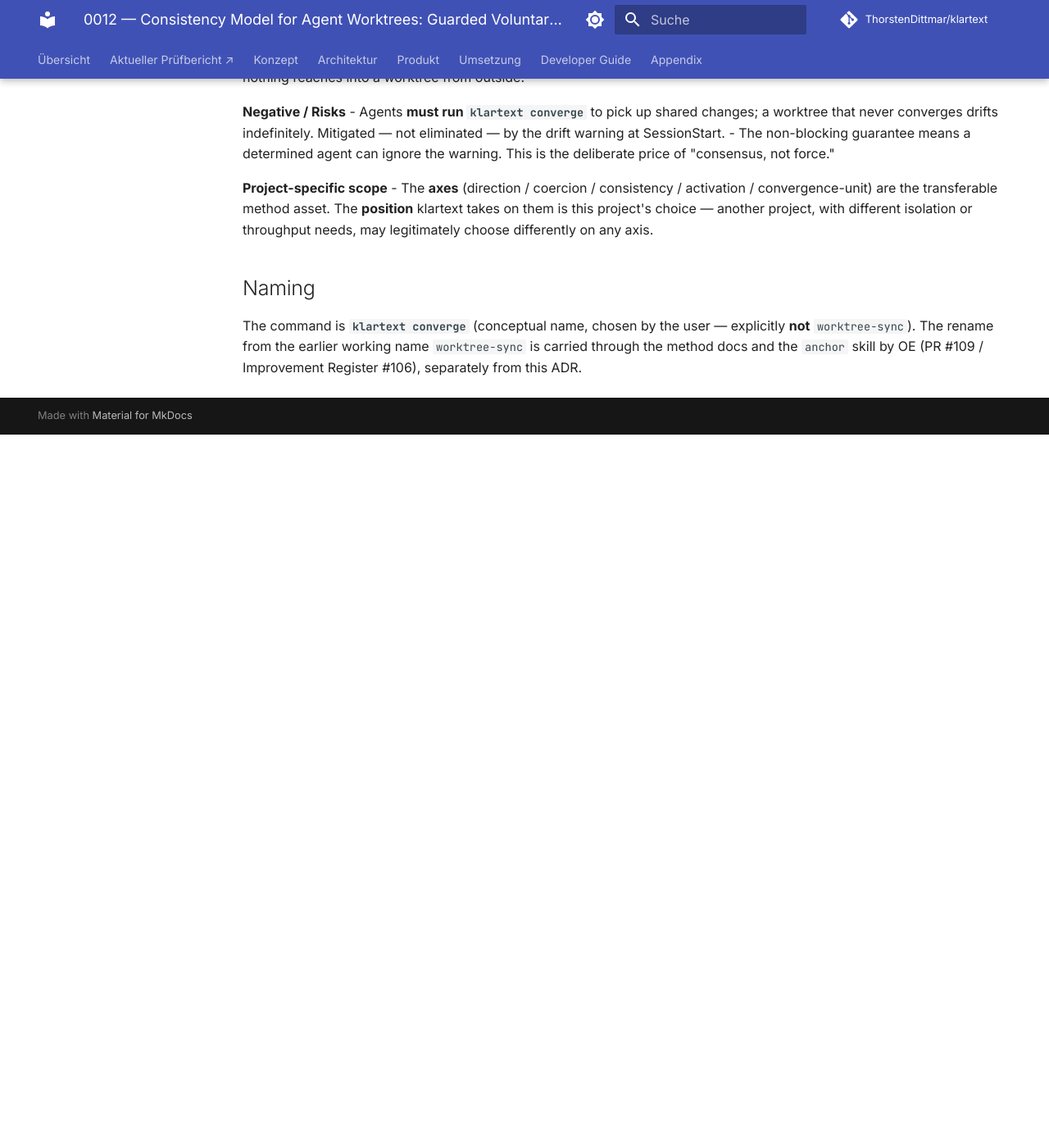
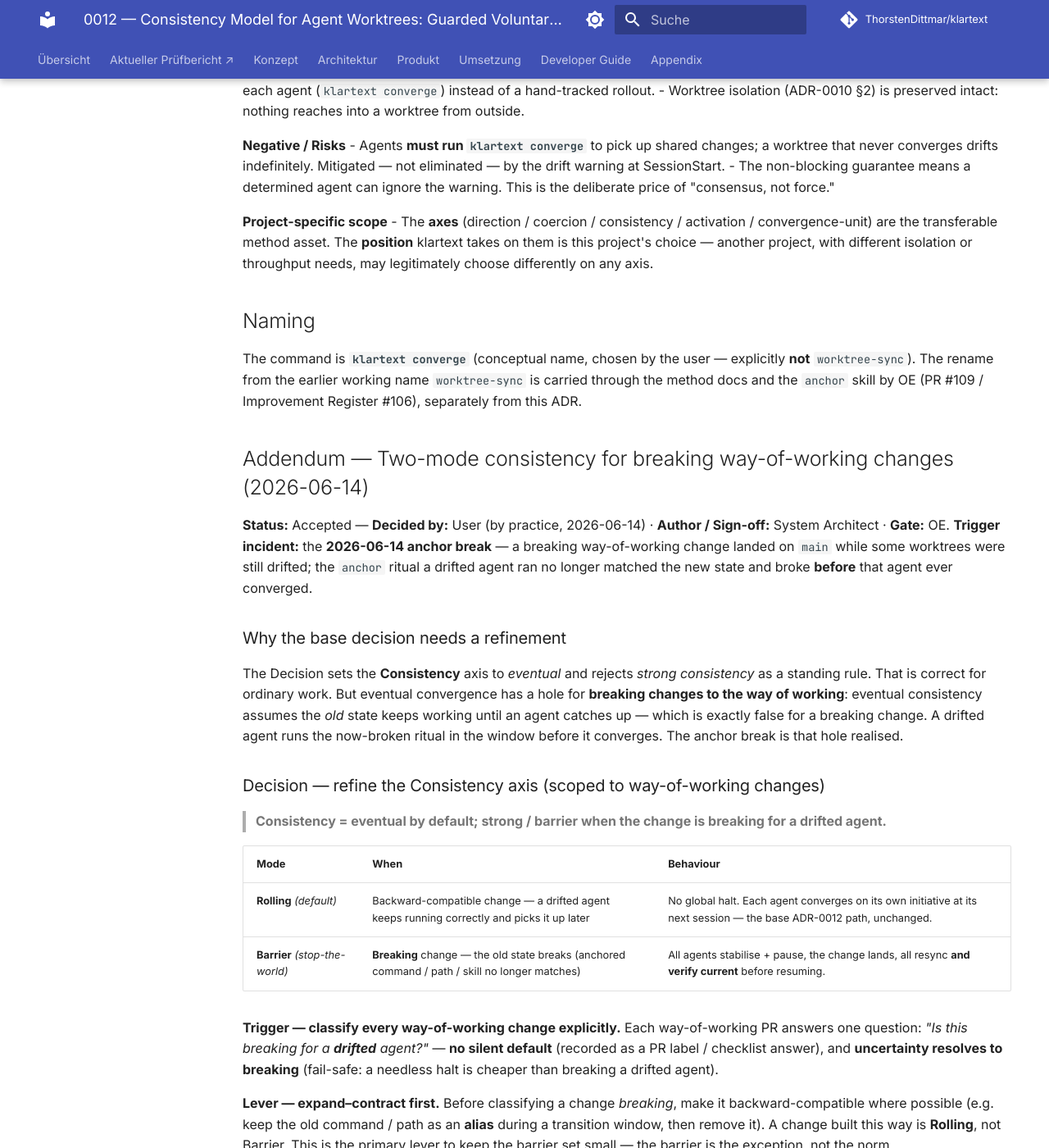
Before and after one commit to ThorstenDittmar/klartext, an MkDocs documentation site: the page built from docs/adr/0012-worktree-convergence-model.md, in a window 1280 px wide and 1400 px high, scrolled down 2727 px. Shown: the whole window at 82% size. Built offline with MkDocs 1.6.1 and Material for MkDocs 9.7.7, drawn with Linux system fonts in a browser that asks for light colours; comment, search, counter and statistics services are not loaded; before the commit the page ends 3257 px from its top, so only the background shows below that; some of the changed text lies outside the part shown.

Commit message:
docs(adr): ADR-0012 addendum — two-mode consistency for breaking method changes (#118)
Pure eventual convergence (base ADR-0012) is unsafe for BREAKING
way-of-working changes: a drifted agent runs the now-broken ritual before
it ever converges — realised as the 2026-06-14 anchor break. Refine the
Consistency axis: eventual by default, stop-the-world barrier when a
change is breaking for a drifted agent. Trigger = explicit per-PR
"breaking for a drifted agent?" classification (no silent default;
uncertainty -> breaking). Lever = expand-contract first to keep changes
on the cheap rolling path.

Scoped to way-of-working/shared-substrate changes only (product changes
stay eventual). Explicitly NOT a reversal of the rejected "strong
consistency" alternative — the barrier is a bounded land-time event, not
a standing precondition; non-blocking guarantee preserved on the rolling
path. Procedure lives in OE's Controlled Method Rollout practice (#115);
classification gate + verify-before-resume are DevOps. Referenced, not
duplicated.

Briefing-Quelle: OE inbox (2026-06-14).

Co-authored-by: Claude Opus 4.8 (1M context) <noreply@anthropic.com>

```diff
--- a/docs/adr/0012-worktree-convergence-model.md
+++ b/docs/adr/0012-worktree-convergence-model.md
@@ -41,7 +41,7 @@ are the transferable asset; the position below is klartext's deliberate choice.
 |---|---|---|
 | **Direction** | **Pull**, not Push | The agent pulls on its own initiative. A push (someone rebasing a worktree from outside) reaches into a working directory the agent owns. |
 | **Coercion** | **Consensus**, not Force | Convergence **never touches WIP** and **never auto-rebases feature branches**. It is an invitation, not a command. |
-| **Consistency** | **Eventual**, not Strong | Worktrees are *allowed* to lag. Convergence is an explicit act, not a precondition for work. |
+| **Consistency** | **Eventual**, not Strong | Worktrees are *allowed* to lag. Convergence is an explicit act, not a precondition for work. *(Refined by the [Addendum — Two-mode consistency](#addendum--two-mode-consistency-for-breaking-way-of-working-changes-2026-06-14): eventual by default, but a stop-the-world **barrier** for a change that is **breaking for a drifted agent**.)* |
 | **Activation** | **Explicitly forced**, not implicitly emergent | A **named command** plus a **drift warning** — not a hidden launcher side effect as before. The mechanism is visible and owned. |
 | **Convergence unit** | **Whole-branch** (`rebase origin/main`), not partial | Motivated by the shared layer: settings + hooks + allowlists + pins + standards form one coherent state. A partial pull would produce an incoherent mix. *(Point A.)* |
 
@@ -114,3 +114,67 @@ ADR.
 The command is **`klartext converge`** (conceptual name, chosen by the user — explicitly **not**
 `worktree-sync`). The rename from the earlier working name `worktree-sync` is carried through the method
 docs and the `anchor` skill by OE (PR #109 / Improvement Register #106), separately from this ADR.
+
+## Addendum — Two-mode consistency for breaking way-of-working changes (2026-06-14)
+
+**Status:** Accepted — **Decided by:** User (by practice, 2026-06-14) · **Author / Sign-off:** System
+Architect · **Gate:** OE. **Trigger incident:** the **2026-06-14 anchor break** — a breaking
+way-of-working change landed on `main` while some worktrees were still drifted; the `anchor` ritual a
+drifted agent ran no longer matched the new state and broke **before** that agent ever converged.
+
+### Why the base decision needs a refinement
+
+The Decision sets the **Consistency** axis to *eventual* and rejects *strong consistency* as a standing
+rule. That is correct for ordinary work. But eventual convergence has a hole for **breaking changes to
+the way of working**: eventual consistency assumes the *old* state keeps working until an agent catches
+up — which is exactly false for a breaking change. A drifted agent runs the now-broken ritual in the
+window before it converges. The anchor break is that hole realised.
+
+### Decision — refine the Consistency axis (scoped to way-of-working changes)
+
+> **Consistency = eventual by default; strong / barrier when the change is breaking for a drifted agent.**
+
+| Mode | When | Behaviour |
+|---|---|---|
+| **Rolling** *(default)* | Backward-compatible change — a drifted agent keeps running correctly and picks it up later | No global halt. Each agent converges on its own initiative at its next session — the base ADR-0012 path, unchanged. |
+| **Barrier** *(stop-the-world)* | **Breaking** change — the old state breaks (anchored command / path / skill no longer matches) | All agents stabilise + pause, the change lands, all resync **and verify current** before resuming. |
+
+**Trigger — classify every way-of-working change explicitly.** Each way-of-working PR answers one
+question: *"Is this breaking for a **drifted** agent?"* — **no silent default** (recorded as a PR
+label / checklist answer), and **uncertainty resolves to breaking** (fail-safe: a needless halt is
+cheaper than breaking a drifted agent).
+
+**Lever — expand–contract first.** Before classifying a change *breaking*, make it backward-compatible
+where possible (e.g. keep the old command / path as an **alias** during a transition window, then
+remove it). A change built this way is **Rolling**, not Barrier. This is the primary lever to keep the
+barrier set small — the barrier is the exception, not the norm.
+
+### Reconciliation with the base decision (this is not a reversal)
+
+- **Scope.** This addendum governs **way-of-working / shared-substrate changes only** — skills, rituals,
+  `settings.json` / hooks / allowlists, and the commands and paths they reference. **Product changes**
+  (code, ADRs, domain docs — which advance the Software System, not the Way of Working) are **out of
+  scope** and remain purely eventual.
+- **The Barrier mode does not revive the rejected "Strong consistency — block work until synced"
+  alternative.** That rejection stands: convergence is *not* a standing precondition for all work. The
+  barrier is a **bounded, coordinated, land-time event** for a single breaking method change — declared,
+  executed, and over. Outside a declared barrier, convergence stays voluntary and eventual, and the
+  **non-blocking guarantee (Point D) is fully preserved** on the default rolling path.
+
+### Procedure and mechanism live elsewhere — referenced, not duplicated
+
+- **Procedure:** the rollout steps (Barrier = *Stabilise & Halt* (the `anchor` ritual) → *Update* incl.
+  tooling bootstrap → *Resync & Verify current*) are owned by OE's Practice **Controlled Method Rollout**
+  (`docs/superpowers/improvement/practices/controlled-method-rollout.md`, PR #115). This addendum records
+  only the **decision**; the Practice carries the **how**.
+- **Mechanism (DevOps):** the per-PR **classification gate** ("breaking?") and the
+  **verify-current-before-resume** check — which is exactly the SessionStart **drift / G2** check (the
+  detection half of *Drift Awareness*, Register #106). The convergence action remains `klartext converge`
+  (base decision). Until those land, the barrier is run by hand, as it was on 2026-06-14.
+
+### Consequences
+
+- Closes the eventual-consistency hole for breaking method changes **without** giving up the cheap
+  rolling default for everything else.
+- **Cost:** a real classification step on every way-of-working PR, plus an occasional coordinated halt.
+  Mitigated by expand–contract keeping most changes on the rolling path.
```
